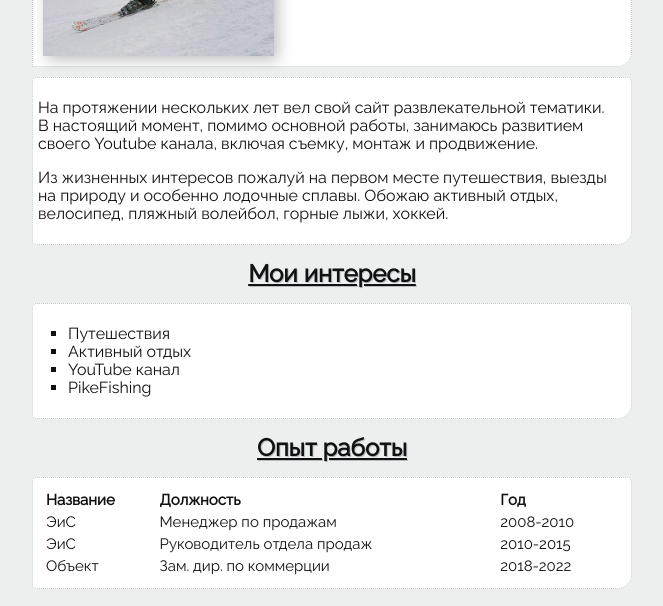
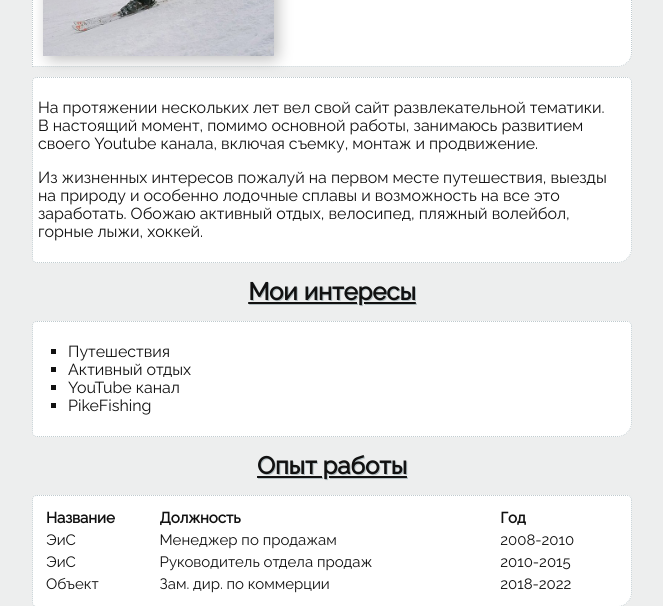
Before and after one commit to Aleksey-136/Resume, a plain HTML site: page index.html in a window 1280 px wide. Shown: the part 152-758 px from the top of the page, without its empty margins (308-971 px from the left). Drawn offline with Linux system fonts and the light colour scheme.

Commit message:
Update index.html

```diff
--- a/index.html
+++ b/index.html
@@ -26,7 +26,7 @@
 
 <div class="card desc">
     <p>       На протяжении нескольких лет вел свой сайт развлекательной тематики.<br>В настоящий момент, помимо основной работы, занимаюсь развитием своего Youtube канала, включая съемку, монтаж и продвижение.</p>
-    <p>Из жизненных интересов пожалуй на первом месте путешествия, выезды на природу и особенно лодочные сплавы. Обожаю активный отдых, велосипед, пляжный волейбол, горные лыжи, хоккей.</p>
+    <p>Из жизненных интересов пожалуй на первом месте путешествия, выезды на природу и особенно лодочные сплавы и возможность на все это заработать. Обожаю активный отдых, велосипед, пляжный волейбол, горные лыжи, хоккей.</p>
 </div>
 
 <h2>Мои интересы</h2>
```
